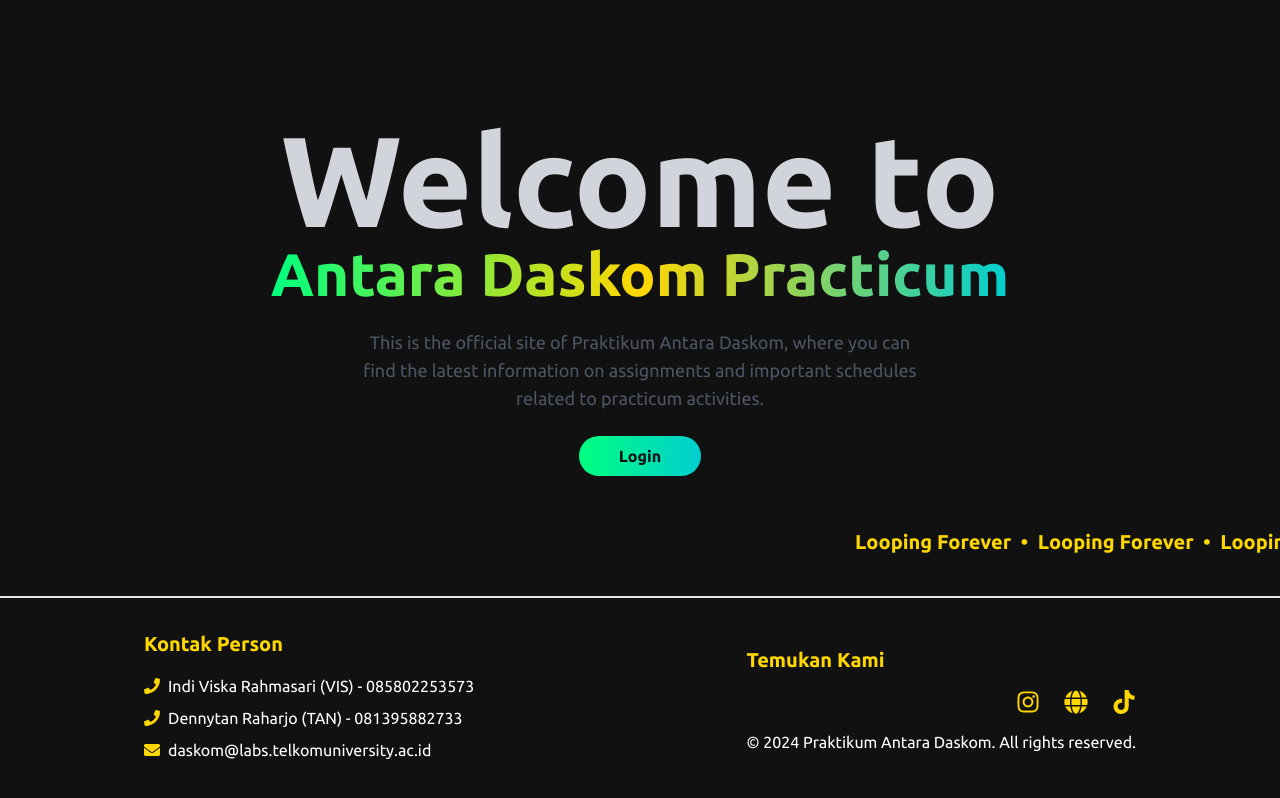
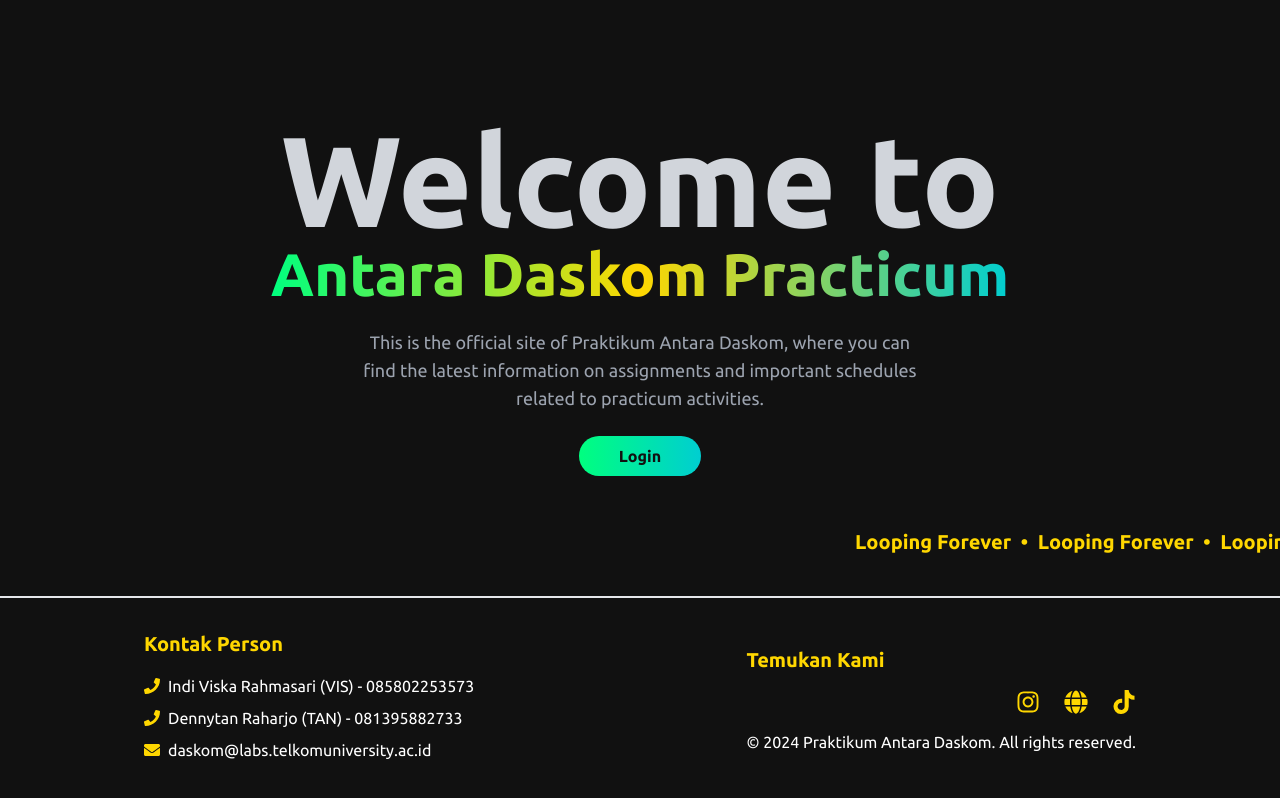
Before and after one commit to Alizaaaja4/daskomantara, a React (Vite) app: page / in a window 1280 px wide. Shown: the top 798 px of the page. Built offline with nearby package versions, Linux system fonts and the light colour scheme.

Commit message:
update 15

```diff
--- a/src/pages/heroPage.jsx
+++ b/src/pages/heroPage.jsx
@@ -14,7 +14,7 @@
               Antara Daskom Practicum
             </span>
           </h1>
-          <p className="text-center max-w-xl mx-auto text-lg mb-6 text-gray-600">
+          <p className="text-center max-w-xl mx-auto text-lg mb-6 text-gray-400">
             This is the official site of Praktikum Antara Daskom, where you can find the latest information on assignments and important schedules related to practicum activities.
           </p>
           <div className="text-center">
```
